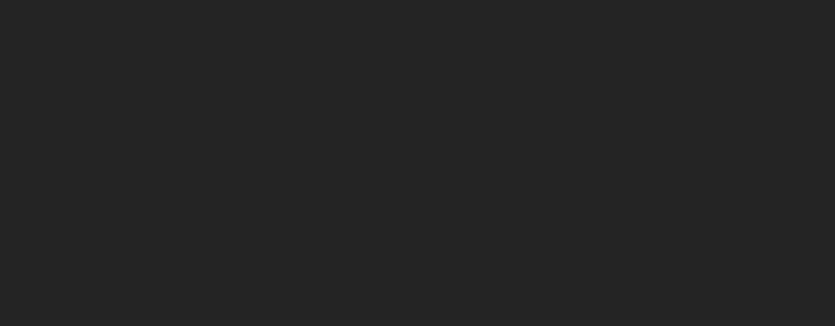
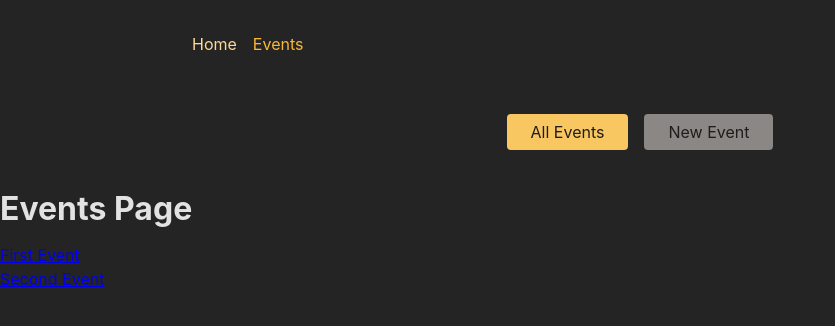
Before and after one commit to TechCommunity-debug/react-lessons, a React (Create React App) app in the folder frontend/: page /events in a window 1280 px wide. Shown: the top 326 px of the page, without its empty margins (0-835 px from the left). Built offline with nearby package versions, Linux system fonts and the light colour scheme.

Commit message:
Practise

```diff
--- a/frontend/package.json
+++ b/frontend/package.json
@@ -8,6 +8,7 @@
         "@testing-library/user-event": "^14.5.2",
         "react": "^19.0.0",
         "react-dom": "^19.0.0",
+        "react-router-dom": "^6.30.1",
         "react-scripts": "5.0.1",
         "web-vitals": "^1.1.1"
     },
--- a/frontend/src/App.js
+++ b/frontend/src/App.js
@@ -19,9 +19,49 @@
 //    Every list item should include a link to the respective EventDetailPage
 // 7. Output the ID of the selected event on the EventDetailPage
 // BONUS: Add another (nested) layout route that adds the <EventNavigation> component above all /events... page components
+import { RouterProvider, createBrowserRouter } from "react-router-dom";
+import HomePage from "./pages/Home";
+import EventsPage from "./pages/Events";
+import EventDetailPage from "./pages/EventDetail";
+import NewEventPage from "./pages/NewEvent";
+import EditEventPage from "./pages/EditEvent";
+import RootLayout from "./pages/Root";
+import EventsRootLayout from "./pages/EventsRoot";
+
+const router = createBrowserRouter([
+  {
+    path: "/",
+    element: <RootLayout />,
+    children: [
+      {
+        index: true,
+        element: <HomePage />,
+      },
+      {
+        path: "events",
+        element: <EventsRootLayout />,
+        children: [
+          { index: true, element: <EventsPage /> },
+          {
+            path: ":eventId",
+            element: <EventDetailPage />,
+          },
+          {
+            path: "new",
+            element: <NewEventPage />,
+          },
+          {
+            path: ":eventId/edit",
+            element: <EditEventPage />,
+          },
+        ],
+      },
+    ],
+  },
+]);
 
 function App() {
-  return <div></div>;
+  return <RouterProvider router={router} />;
 }
 
 export default App;
--- a/frontend/src/components/EventsNavigation.js
+++ b/frontend/src/components/EventsNavigation.js
@@ -1,4 +1,6 @@
-import classes from './EventsNavigation.module.css';
+import { NavLink } from "react-router-dom";
+
+import classes from "./EventsNavigation.module.css";
 
 function EventsNavigation() {
   return (
@@ -6,10 +8,25 @@
       <nav>
         <ul className={classes.list}>
           <li>
-            <a href="/events">All Events</a>
+            <NavLink
+              to="/events"
+              className={({ isActive }) =>
+                isActive ? classes.active : undefined
+              }
+              end
+            >
+              All Events
+            </NavLink>
           </li>
           <li>
-            <a href="/events/new">New Event</a>
+            <NavLink
+              to="/events/new"
+              className={({ isActive }) =>
+                isActive ? classes.active : undefined
+              }
+            >
+              New Event
+            </NavLink>
           </li>
         </ul>
       </nav>
--- a/frontend/src/components/MainNavigation.js
+++ b/frontend/src/components/MainNavigation.js
@@ -1,4 +1,6 @@
-import classes from './MainNavigation.module.css';
+import { NavLink } from "react-router-dom";
+
+import classes from "./MainNavigation.module.css";
 
 function MainNavigation() {
   return (
@@ -6,10 +8,21 @@
       <nav>
         <ul className={classes.list}>
           <li>
-            <a>Home</a>
+            <NavLink
+              to="/"
+              className={({ isActive }) => (isActive ? classes.active : undefined)}
+              end
+            >
+              Home
+            </NavLink>
           </li>
           <li>
-            <a>Events</a>
+            <NavLink
+              to="/events"
+              className={({ isActive }) => (isActive ? classes.active : undefined)}
+            >
+              Events
+            </NavLink>
           </li>
         </ul>
       </nav>
--- /dev/null
+++ b/frontend/src/pages/EditEvent.js
@@ -0,0 +1,5 @@
+function EditEventPage() {
+  return <h1>EditEventPage</h1>;
+}
+
+export default EditEventPage;
--- /dev/null
+++ b/frontend/src/pages/EventDetail.js
@@ -0,0 +1,14 @@
+import { useParams } from "react-router-dom";
+
+function EventDetailPage() {
+  const params = useParams();
+
+  return (
+    <>
+      <h1>EventDetailPage</h1>
+      <p>Event ID: {params.eventId}</p>
+    </>
+  );
+}
+
+export default EventDetailPage;
--- /dev/null
+++ b/frontend/src/pages/Events.js
@@ -0,0 +1,29 @@
+import { Link } from "react-router-dom";
+
+const DUMMY_EVENTS = [
+  {
+    id: "e1",
+    title: "First Event",
+  },
+  {
+    id: "e2",
+    title: "Second Event",
+  },
+];
+
+function EventsPage() {
+  return (
+    <>
+      <h1>Events Page</h1>
+      <ul>
+        {DUMMY_EVENTS.map((event) => (
+          <li key={event.id}>
+            <Link to={event.id}>{event.title}</Link>
+          </li>
+        ))}
+      </ul>
+    </>
+  );
+}
+
+export default EventsPage;
--- /dev/null
+++ b/frontend/src/pages/EventsRoot.js
@@ -0,0 +1,14 @@
+import { Outlet } from "react-router-dom";
+
+import EventsNavigation from "../components/EventsNavigation";
+
+function EventsRootLayout() {
+  return (
+    <>
+      <EventsNavigation />
+      <Outlet />
+    </>
+  );
+}
+
+export default EventsRootLayout;
--- /dev/null
+++ b/frontend/src/pages/Home.js
@@ -0,0 +1,5 @@
+function HomePage() {
+  return <h1>Home Page</h1>;
+}
+
+export default HomePage;
--- /dev/null
+++ b/frontend/src/pages/NewEvent.js
@@ -0,0 +1,5 @@
+function NewEventPage() {
+  return <h1>NewEventPage</h1>;
+}
+
+export default NewEventPage;
--- /dev/null
+++ b/frontend/src/pages/Root.js
@@ -0,0 +1,16 @@
+import { Outlet } from "react-router-dom";
+
+import MainNavigation from "../components/MainNavigation";
+
+function RootLayout() {
+  return (
+    <>
+      <MainNavigation />
+      <main>
+        <Outlet />
+      </main>
+    </>
+  );
+}
+
+export default RootLayout;
```
